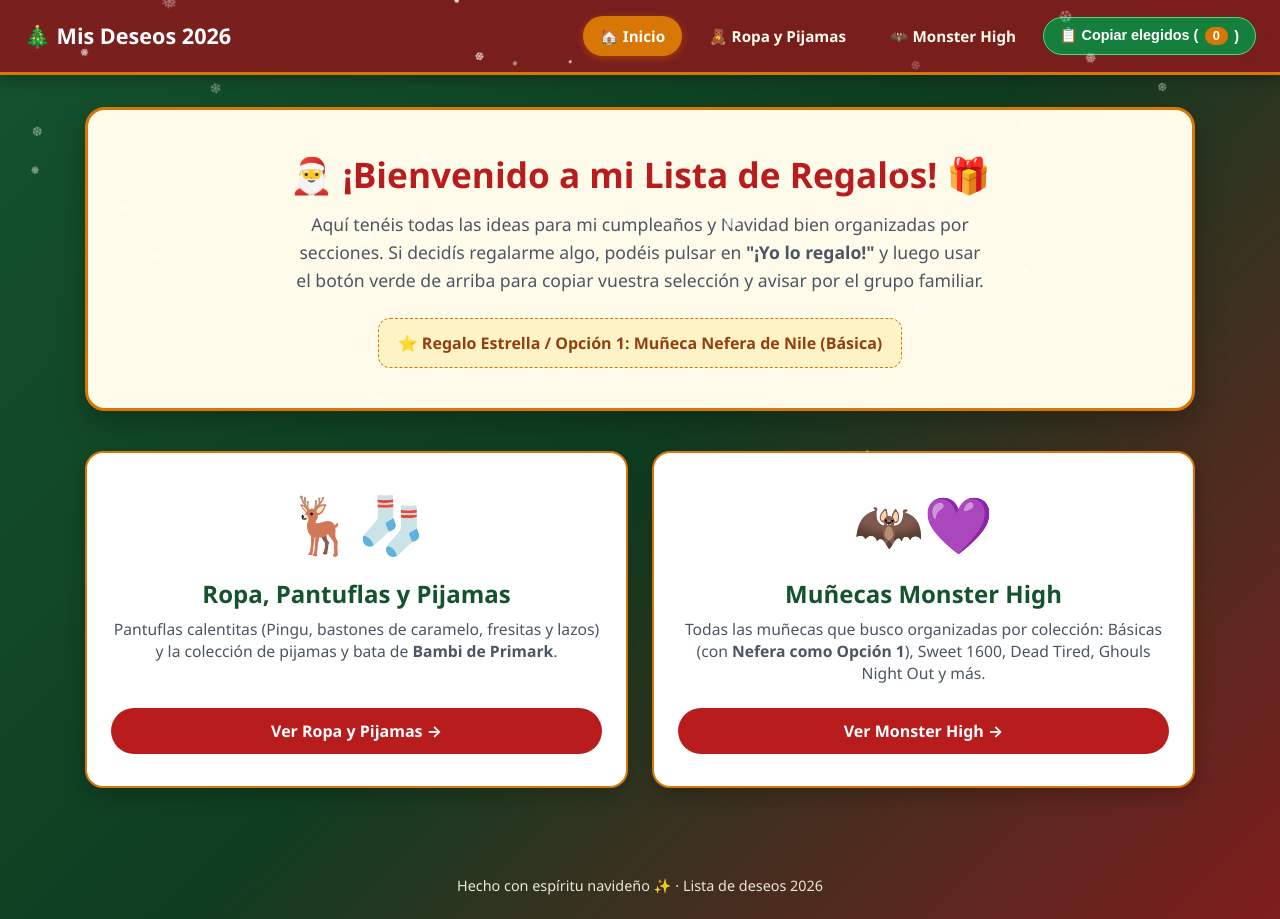
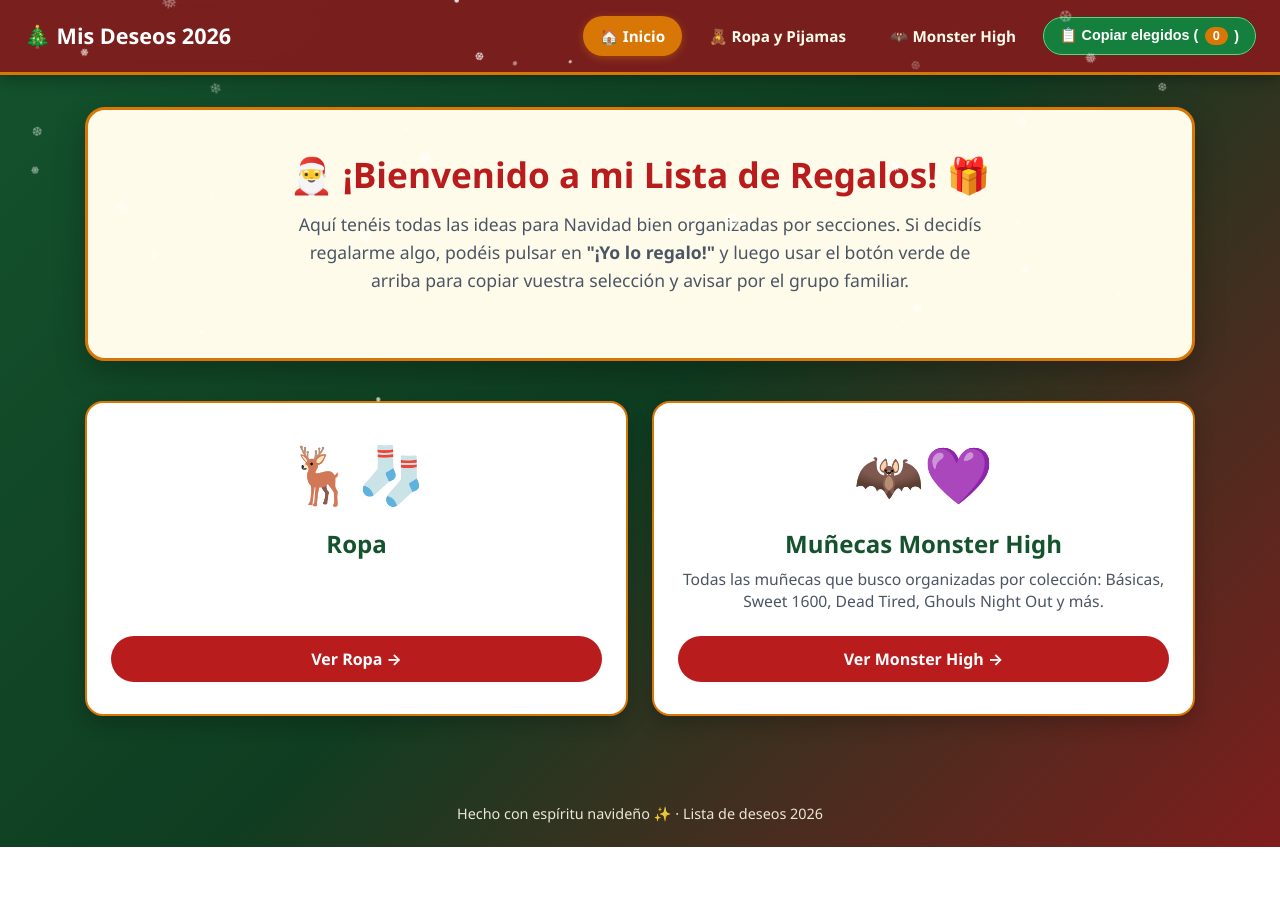
Before and after one commit to GraceSky3/lista-regalos-navidad-2026, a plain HTML site: page index.html in a window 1280 px wide. After the commit the page ends 847 px from the top, so only its background shows below. Drawn offline with Linux system fonts and the light colour scheme.

Commit message:
Añadida foto de pantuflas

```diff
--- a/index.html
+++ b/index.html
@@ -25,26 +25,21 @@
         <section class="hero">
             <h1>🎅 ¡Bienvenido a mi Lista de Regalos! 🎁</h1>
             <p>
-                Aquí tenéis todas las ideas para mi cumpleaños y Navidad bien organizadas por secciones.
+                Aquí tenéis todas las ideas para Navidad bien organizadas por secciones.
                 Si decidís regalarme algo, podéis pulsar en <strong>"¡Yo lo regalo!"</strong> y luego usar el botón
                 verde de arriba para copiar vuestra selección y avisar por el grupo familiar.
             </p>
-            <div style="background: #fef3c7; border: 1px dashed #d97706; padding: 0.8rem 1.2rem; border-radius: 12px; display: inline-block; color: #92400e; font-weight: 600;">
-                ⭐ Regalo Estrella / Opción 1: <strong>Muñeca Nefera de Nile (Básica)</strong>
-            </div>
+
         </section>
 
         <section class="category-grid">
             <a href="ropa.html" class="category-card">
                 <div>
                     <div class="category-icon">🦌🧦</div>
-                    <h2>Ropa, Pantuflas y Pijamas</h2>
-                    <p>
-                        Pantuflas calentitas (Pingu, bastones de caramelo, fresitas y lazos) y la colección
-                        de pijamas y bata de <strong>Bambi de Primark</strong>.
-                    </p>
+                    <h2>Ropa</h2>
+
                 </div>
-                <span class="btn-primary">Ver Ropa y Pijamas →</span>
+                <span class="btn-primary">Ver Ropa →</span>
             </a>
 
             <a href="munecas.html" class="category-card">
@@ -52,7 +47,7 @@
                     <div class="category-icon">🦇💜</div>
                     <h2>Muñecas Monster High</h2>
                     <p>
-                        Todas las muñecas que busco organizadas por colección: Básicas (con <strong>Nefera como Opción 1</strong>),
+                        Todas las muñecas que busco organizadas por colección: Básicas,
                         Sweet 1600, Dead Tired, Ghouls Night Out y más.
                     </p>
                 </div>
--- a/js/data.js
+++ b/js/data.js
@@ -5,9 +5,9 @@ const REGALOS_DATA = {
             categoria: "Pantuflas",
             nombre: "Pantuflas Negras Pingu",
             tienda: "Primark / Similar",
-            descripcion: "Pantuflas mullidas negras con carita de pingüino (ojitos y pico rojo).",
+            descripcion: "Calcetines zapatilla Pingu con suela antideslizante",
             prioridad: false,
-            emoji: "🐧"
+            foto: "./Pingu.webp"
         },
         {
             id: "ropa-2",
```
Also changed, not shown: Pingu.webp (added).
